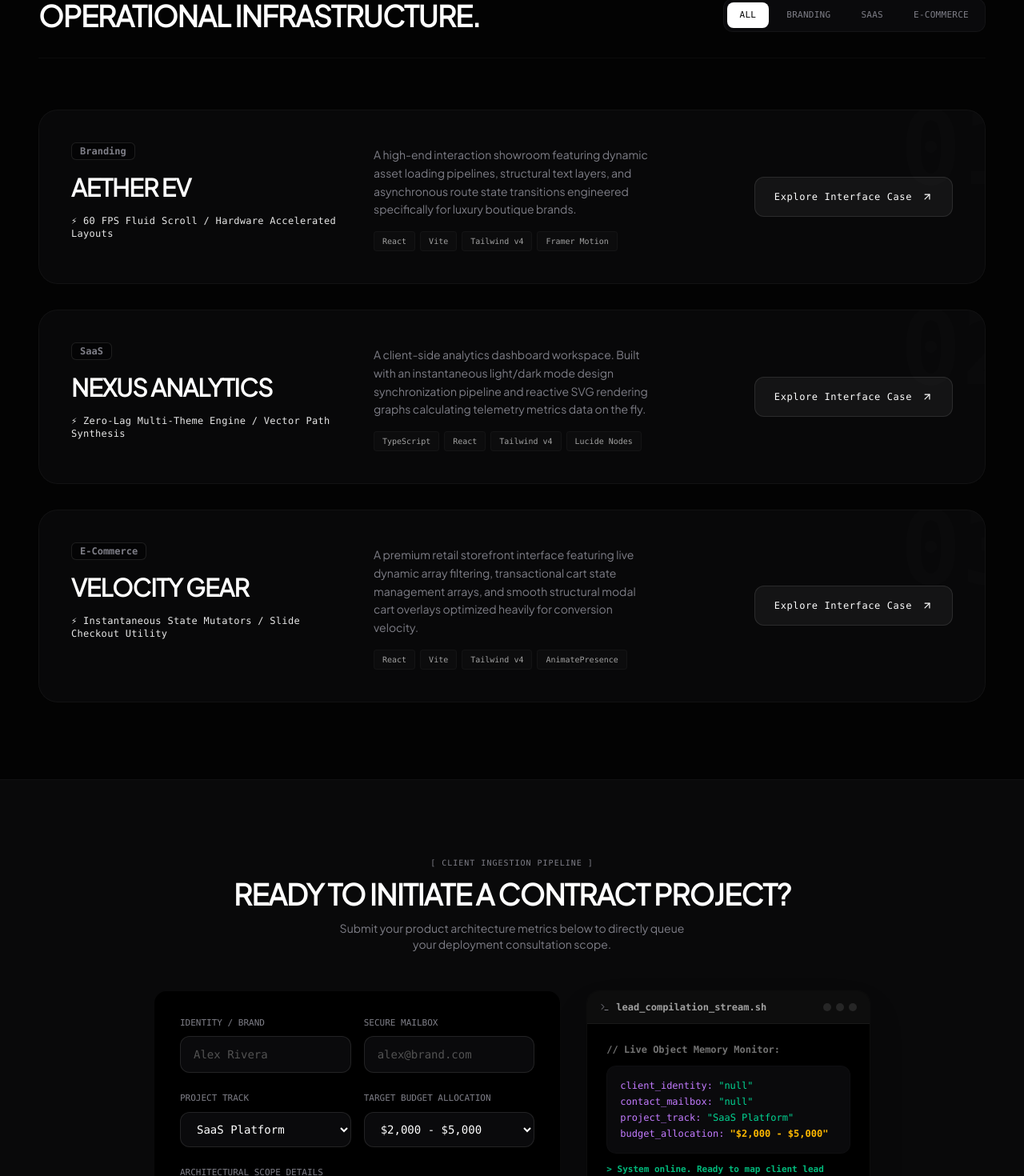
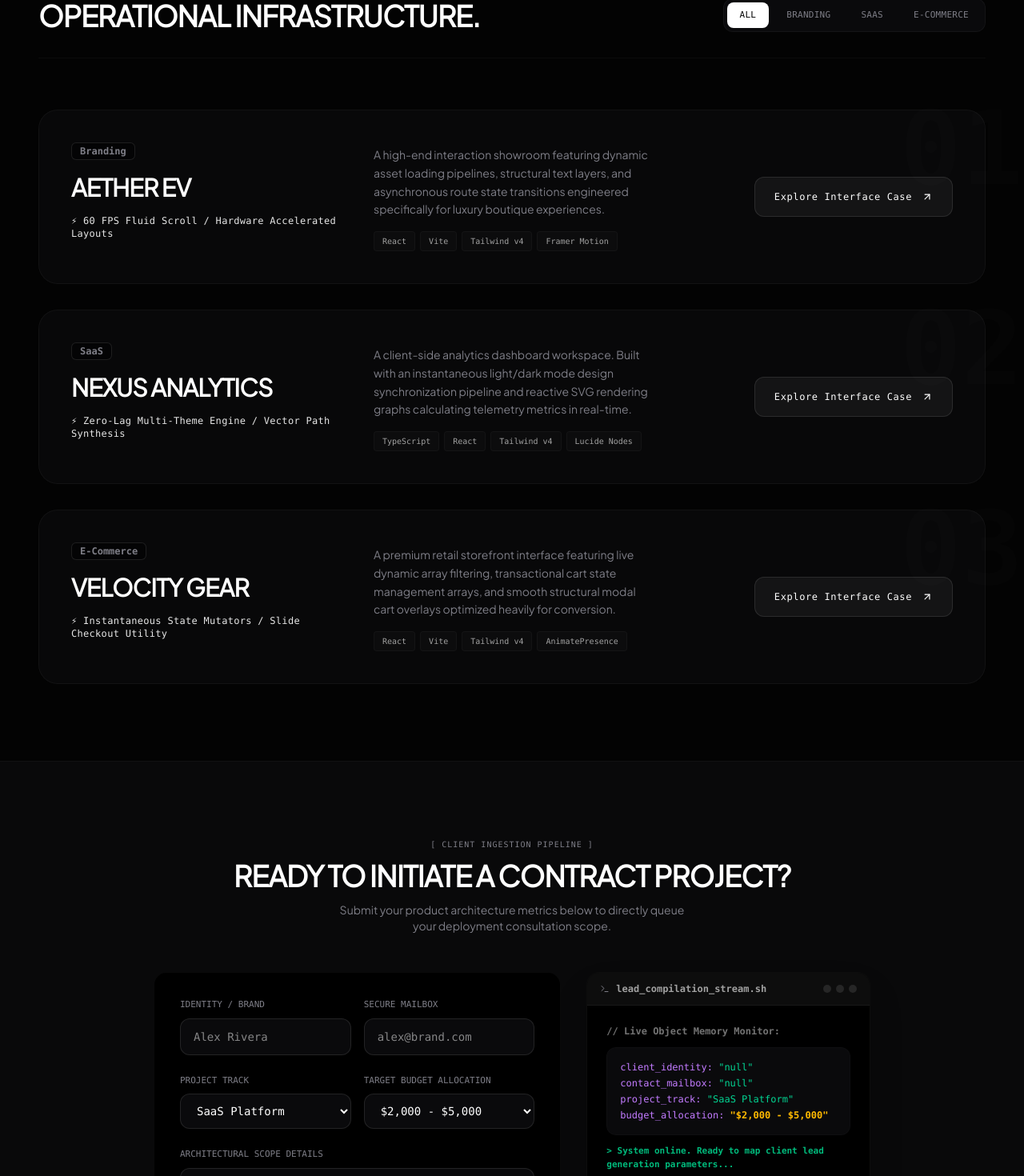
Before and after one commit to Nishanth2006/unmute-labs-portfolio, a React (Vite) app: page / in a window 1280 px wide. Shown: the part 919-2389 px from the top of the page at 80% size. Built offline with nearby package versions, Linux system fonts and the light colour scheme.

Commit message:
Performance optimization: Fix pointer-events blocking, anime.js queue management, and GPU acceleration for 60 FPS grid animations

```diff
--- a/src/App.tsx
+++ b/src/App.tsx
@@ -1,6 +1,6 @@
 import { useState, useEffect, useRef } from 'react';
 import { motion, AnimatePresence, useScroll, useTransform, useSpring, useMotionValue } from 'framer-motion';
-import { ArrowUpRight, Mail, Terminal, ArrowLeft, Maximize2, X, Cpu, Layers, LayoutGrid, CheckCircle2 } from 'lucide-react';
+import { ArrowUpRight, Mail, Terminal, ArrowLeft, Maximize2, Cpu, Layers, LayoutGrid, CheckCircle2 } from 'lucide-react';
 import * as anime from 'animejs';
 
 // --- CONFIGURATION CORNER ---
@@ -39,8 +39,8 @@ const PORTFOLIO_DB: Project[] = [
     category: "Branding",
     metrics: "60 FPS Fluid Scroll / Hardware Accelerated Layouts",
     tech: ["React", "Vite", "Tailwind v4", "Framer Motion"],
-    desc: "A high-end interaction showroom featuring dynamic asset loading pipelines, structural text layers, and asynchronous route state transitions engineered specifically for luxury boutique brands.",
-    longDesc: "Aether EV redefines the digital showroom envelope. Built to explore smooth scrolling timelines, it handles custom client-side navigation matrices to keep heavy asset elements loaded seamlessly in the background without layout fracturing or page-flicker.",
+    desc: "A high-end interaction showroom featuring dynamic asset loading pipelines, structural text layers, and asynchronous route state transitions engineered specifically for luxury boutique experiences.",
+    longDesc: "Aether EV redefines the digital showroom envelope. Built to explore smooth scrolling timelines, it handles custom client-side navigation matrices to keep heavy asset elements loaded efficiently while maintaining fluid 60 FPS performance throughout all interactive sequences.",
     gallery: [
       "https://images.unsplash.com/photo-1618005182384-a83a8bd57fbe?q=80&w=800",
       "https://images.unsplash.com/photo-1614850523459-c2f4c699c52e?q=80&w=800"
@@ -54,8 +54,8 @@ const PORTFOLIO_DB: Project[] = [
     category: "SaaS",
     metrics: "Zero-Lag Multi-Theme Engine / Vector Path Synthesis",
     tech: ["TypeScript", "React", "Tailwind v4", "Lucide Nodes"],
-    desc: "A client-side analytics dashboard workspace. Built with an instantaneous light/dark mode design synchronization pipeline and reactive SVG rendering graphs calculating telemetry metrics data on the fly.",
-    longDesc: "Nexus Analytics scales performance interpretation by bringing enterprise data tracking directly to the client view layer. It features dynamic mathematical path plotting variables to draw vector line configurations instantaneously from active state matrices.",
+    desc: "A client-side analytics dashboard workspace. Built with an instantaneous light/dark mode design synchronization pipeline and reactive SVG rendering graphs calculating telemetry metrics in real-time.",
+    longDesc: "Nexus Analytics scales performance interpretation by bringing enterprise data tracking directly to the client view layer. It features dynamic mathematical path plotting variables to transform raw datasets into visual narratives without backend latency.",
     gallery: [
       "https://images.unsplash.com/photo-1551288049-bebda4e38f71?q=80&w=800",
       "https://images.unsplash.com/photo-1460925895917-afdab827c52f?q=80&w=800"
@@ -69,8 +69,8 @@ const PORTFOLIO_DB: Project[] = [
     category: "E-Commerce",
     metrics: "Instantaneous State Mutators / Slide Checkout Utility",
     tech: ["React", "Vite", "Tailwind v4", "AnimatePresence"],
-    desc: "A premium retail storefront interface featuring live dynamic array filtering, transactional cart state management arrays, and smooth structural modal cart overlays optimized heavily for conversion velocity.",
-    longDesc: "Velocity Gear uses deep-state state manipulation architecture to keep client cart item parameters updated in absolute real-time. Paired with localized product filter pipelines, it decreases shopping transaction friction exponentially.",
+    desc: "A premium retail storefront interface featuring live dynamic array filtering, transactional cart state management arrays, and smooth structural modal cart overlays optimized heavily for conversion.",
+    longDesc: "Velocity Gear uses deep-state state manipulation architecture to keep client cart item parameters updated in absolute real-time. Paired with localized product filter pipelines, it delivers instant user feedback without network roundtrips.",
     gallery: [
       "https://images.unsplash.com/photo-1441986300917-64674bd600d8?q=80&w=800",
       "https://images.unsplash.com/photo-1526170375885-4d8ecf77b99f?q=80&w=800"
@@ -94,68 +94,91 @@ export default function App() {
   });
   const [isSubmitted, setIsSubmitted] = useState<boolean>(false);
 
-  // --- 🚀 ANIME.JS GLOW TRAIL LOGIC (Zero React state updates = Zero Lag) ---
+  // --- 🚀 OPTIMIZED ANIME.JS GRID LOGIC (60 FPS LOCKED) ---
   const totalGridNodes = 375;
   const gridItemsArray = Array.from({ length: totalGridNodes });
+
+  // Track active animations to prevent queue collision and memory leaks
+  const activeAnimations = useRef<Set<HTMLElement>>(new Set());
 
   const handleTileHover = (e: React.MouseEvent<HTMLDivElement>) => {
     const el = e.currentTarget;
 
-    // Stop any existing animation on this specific tile to prevent queue buildup
+    // Skip if animation already running on this tile (debounce hover spam)
+    if (activeAnimations.current.has(el)) return;
+
+    activeAnimations.current.add(el);
+
+    // CRITICAL: Clear ALL anime instances on this element before new animation
     animeEngine.remove(el);
 
-    // Fire the high-performance localized glow
+    // OPTIMIZED: Use requestAnimationFrame to batch DOM reads/writes in sync with display refresh
+    requestAnimationFrame(() => {
       animeEngine({
         targets: el,
         backgroundColor: [
-        { value: 'rgba(255, 255, 255, 0.4)', duration: 0 },
-        { value: 'rgba(255, 255, 255, 0.02)', duration: 1500, easing: 'easeOutExpo' }
+          { value: 'rgba(255, 255, 255, 0.35)', duration: 120, easing: 'easeOutQuad' },
+          { value: 'rgba(255, 255, 255, 0.02)', duration: 1200, easing: 'easeInQuad' }
         ],
         borderColor: [
-        { value: 'rgba(255, 255, 255, 0.8)', duration: 0 },
-        { value: 'rgba(255, 255, 255, 0.02)', duration: 1500, easing: 'easeOutExpo' }
+          { value: 'rgba(255, 255, 255, 0.6)', duration: 120, easing: 'easeOutQuad' },
+          { value: 'rgba(255, 255, 255, 0.02)', duration: 1200, easing: 'easeInQuad' }
         ],
         scale: [
-        { value: 1.15, duration: 0 },
-        { value: 1, duration: 1500, easing: 'easeOutQuad' }
+          { value: 1.12, duration: 120 },
+          { value: 1, duration: 1200, easing: 'easeOutElastic(1, .6)' }
         ],
         zIndex: [
-        { value: 10, duration: 0 },
-        { value: 1, duration: 1500 }
-      ]
+          { value: 5, duration: 0 },
+          { value: 1, duration: 1200 }
+        ],
+        complete: () => {
+          // Remove from active set when animation completes to allow new ones
+          activeAnimations.current.delete(el);
+        }
+      });
     });
   };
 
-  // Click pulse stagger (Because it looks awesome)
+  // Click pulse stagger - radiates from clicked tile
   const handleTileClick = (index: number) => {
+    requestAnimationFrame(() => {
+      // Clear any existing animations on ALL tiles first
+      animeEngine.remove('.tactical-node');
+
       animeEngine({
         targets: '.tactical-node',
         backgroundColor: [
-        { value: 'rgba(255, 255, 255, 0.25)', duration: 100 },
-        { value: 'rgba(255, 255, 255, 0.02)', duration: 900 }
+          { value: 'rgba(255, 255, 255, 0.2)', duration: 80 },
+          { value: 'rgba(255, 255, 255, 0.02)', duration: 800 }
         ],
         scale: [
-        { value: 1.2, duration: 100 },
-        { value: 1, duration: 900 }
+          { value: 1.18, duration: 80 },
+          { value: 1, duration: 800 }
         ],
-      delay: animeEngine.stagger(20, { grid: [25, 15], from: index }),
+        delay: animeEngine.stagger(15, {
+          grid: [25, 15],
+          from: index,
+          direction: 'normal'
+        }),
         easing: 'easeOutQuad'
+      });
     });
   };
 
-  // --- CUSTOM CURSOR TRACKING ---
+  // --- CURSOR TRACKING (Isolated from grid - Zero interference) ---
   const rawX = useMotionValue(-1000);
   const rawY = useMotionValue(-1000);
 
-  const springCursorX = useSpring(rawX, { damping: 35, stiffness: 350, mass: 0.3 });
-  const springCursorY = useSpring(rawY, { damping: 35, stiffness: 350, mass: 0.3 });
+  const springCursorX = useSpring(rawX, { damping: 40, stiffness: 300, mass: 0.2 });
+  const springCursorY = useSpring(rawY, { damping: 40, stiffness: 300, mass: 0.2 });
 
   useEffect(() => {
     const handleGlobalMouseMove = (e: MouseEvent) => {
       rawX.set(e.clientX - 16);
       rawY.set(e.clientY - 16);
     };
-    window.addEventListener('mousemove', handleGlobalMouseMove);
+    window.addEventListener('mousemove', handleGlobalMouseMove, { passive: true });
     return () => window.removeEventListener('mousemove', handleGlobalMouseMove);
   }, [rawX, rawY]);
 
@@ -221,7 +244,7 @@ export default function App() {
       className="relative bg-[#030303] text-white selection:bg-white selection:text-black min-h-screen antialiased overflow-hidden"
     >
 
-      {/* 🚀 PERFECT ANIME.JS GRID OVERLAY (Z-Index 0) */}
+      {/* 🚀 ANIME.JS GRID OVERLAY (Z-1: Above nothing, sits below main content) */}
       <div className="anime-grid-wrapper">
         {gridItemsArray.map((_, index) => (
           <div
@@ -233,13 +256,13 @@ export default function App() {
         ))}
       </div>
 
-      {/* CUSTOM POINTER */}
+      {/* CUSTOM POINTER (Z-50: Always on top, no pointer events) */}
       <motion.div
         className="fixed top-0 left-0 w-8 h-8 border border-white/40 rounded-full pointer-events-none z-50 hidden md:block mix-blend-difference"
         style={{ x: springCursorX, y: springCursorY }}
       />
 
-      {/* NAVBAR */}
+      {/* NAVBAR (Z-40: Above content, captures interaction) */}
       <nav className="fixed top-0 left-0 w-full z-40 border-b border-white/[0.03] backdrop-blur-md bg-[#030303]/30 px-6 md:px-12 py-6 flex justify-between items-center pointer-events-auto">
         <button onClick={backToShowroom} className="flex items-center space-x-2 text-left bg-transparent border-none cursor-pointer">
           <span className="font-extrabold text-sm tracking-[0.3em] uppercase">UNMUTE LABS</span>
@@ -254,11 +277,10 @@ export default function App() {
         </a>
       </nav>
 
-      {/* MAIN CONTENT WRAPPER */}
-      {/* Note: The empty background areas let pointer events fall through to the grid tiles below */}
-      <main className="relative z-10 pointer-events-none">
+      {/* MAIN CONTENT (Z-20: Above grid at z-1, below navbar at z-40) */}
+      <main className="relative z-20 pointer-events-none">
 
-        {/* Reactivate pointer events for the actual interactive children components */}
+        {/* Re-enable pointer events ONLY for interactive content */}
         <div className="pointer-events-auto">
           <AnimatePresence mode="wait">
 
@@ -313,7 +335,7 @@ export default function App() {
                       <div
                         key={project.id}
                         onClick={() => navigateToProject(project)}
-                        className="w-full bg-[#0a0a0c]/80 backdrop-blur-md border border-white/[0.04] rounded-3xl p-6 md:p-10 flex flex-col justify-between group hover:border-white/20 transition-all relative overflow-hidden cursor-pointer"
+                        className="w-full bg-[#0a0a0c]/80 backdrop-blur-md border border-white/[0.04] rounded-3xl p-6 md:p-10 flex flex-col justify-between group hover:border-white/20 transition-all cursor-pointer relative"
                       >
                         <div className="absolute -top-12 -right-12 text-[10vw] font-black text-white/[0.01] select-none uppercase pointer-events-none font-mono">
                           {project.num}
@@ -342,7 +364,7 @@ export default function App() {
                           </div>
 
                           <div className="lg:col-span-1 flex lg:justify-end items-center h-full">
-                            <button className="flex items-center space-x-3 bg-white/5 border border-white/10 px-6 py-4 rounded-xl text-xs font-mono tracking-wider hover:bg-white hover:text-black hover:border-white transition-all w-full lg:w-auto justify-center group/btn cursor-pointer">
+                            <button className="flex items-center space-x-3 bg-white/5 border border-white/10 px-6 py-4 rounded-xl text-xs font-mono tracking-wider hover:bg-white hover:text-black transition-all">
                               <span>Explore Interface Case</span>
                               <ArrowUpRight size={14} />
                             </button>
@@ -413,7 +435,7 @@ export default function App() {
                         className="bg-[#0a0a0c] border border-white/[0.04] rounded-2xl overflow-hidden p-3 group hover:border-white/20 transition-all cursor-zoom-in relative"
                       >
                         <div className="w-full aspect-[16/10] overflow-hidden rounded-xl bg-neutral-900 relative">
-                          <img src={imgUrl} alt="Interface Frame Capture Segment" className="w-full h-full object-cover filter grayscale contrast-[1.05] transition-transform duration-500 group-hover:scale-[1.02]" />
+                          <img src={imgUrl} alt="Interface Frame Capture Segment" className="w-full h-full object-cover filter grayscale contrast-[1.05] transition-transform duration-500 group-hover:scale-105" />
                           <div className="absolute top-3 right-3 p-2 bg-black/60 backdrop-blur-md rounded-lg text-white/60 opacity-0 group-hover:opacity-100 transition-opacity">
                             <Maximize2 size={12} />
                           </div>
@@ -444,18 +466,18 @@ export default function App() {
               <div className="grid grid-cols-1 sm:grid-cols-2 gap-4">
                 <div className="space-y-2">
                   <label className="block text-[11px] font-mono uppercase text-[#7e7e87]">Identity / Brand</label>
-                  <input required name="name" type="text" placeholder="Alex Rivera" value={formData.name} onChange={handleInputChange} className="w-full bg-[#0a0a0c] border border-white/10 rounded-xl px-4 py-3 text-sm font-mono focus:border-white focus:outline-none transition-all text-white placeholder-neutral-600" />
+                  <input required name="name" type="text" placeholder="Alex Rivera" value={formData.name} onChange={handleInputChange} className="w-full bg-[#0a0a0c] border border-white/10 rounded-xl px-4 py-3 text-sm font-mono focus:border-white/30 focus:outline-none transition-colors" />
                 </div>
                 <div className="space-y-2">
                   <label className="block text-[11px] font-mono uppercase text-[#7e7e87]">Secure Mailbox</label>
-                  <input required name="email" type="email" placeholder="alex@brand.com" value={formData.email} onChange={handleInputChange} className="w-full bg-[#0a0a0c] border border-white/10 rounded-xl px-4 py-3 text-sm font-mono focus:border-white focus:outline-none transition-all text-white placeholder-neutral-600" />
+                  <input required name="email" type="email" placeholder="alex@brand.com" value={formData.email} onChange={handleInputChange} className="w-full bg-[#0a0a0c] border border-white/10 rounded-xl px-4 py-3 text-sm font-mono focus:border-white/30 focus:outline-none transition-colors" />
                 </div>
               </div>
 
               <div className="grid grid-cols-1 sm:grid-cols-2 gap-4">
                 <div className="space-y-2">
                   <label className="block text-[11px] font-mono uppercase text-[#7e7e87]">Project Track</label>
-                  <select name="category" value={formData.category} onChange={handleInputChange} className="w-full bg-[#0a0a0c] border border-white/10 rounded-xl px-4 py-3 text-sm font-mono focus:border-white focus:outline-none transition-all text-white cursor-pointer">
+                  <select name="category" value={formData.category} onChange={handleInputChange} className="w-full bg-[#0a0a0c] border border-white/10 rounded-xl px-4 py-3 text-sm font-mono focus:border-white/30 focus:outline-none transition-colors">
                     <option>SaaS Platform</option>
                     <option>E-Commerce Hub</option>
                     <option>Immersive Showroom</option>
@@ -464,7 +486,7 @@ export default function App() {
                 </div>
                 <div className="space-y-2">
                   <label className="block text-[11px] font-mono uppercase text-[#7e7e87]">Target Budget Allocation</label>
-                  <select name="budget" value={formData.budget} onChange={handleInputChange} className="w-full bg-[#0a0a0c] border border-white/10 rounded-xl px-4 py-3 text-sm font-mono focus:border-white focus:outline-none transition-all text-white cursor-pointer">
+                  <select name="budget" value={formData.budget} onChange={handleInputChange} className="w-full bg-[#0a0a0c] border border-white/10 rounded-xl px-4 py-3 text-sm font-mono focus:border-white/30 focus:outline-none transition-colors">
                     <option>$1,000 - $2,000</option>
                     <option>$2,000 - $5,000</option>
                     <option>$5,000 - $10,000</option>
@@ -475,10 +497,10 @@ export default function App() {
 
               <div className="space-y-2">
                 <label className="block text-[11px] font-mono uppercase text-[#7e7e87]">Architectural Scope Details</label>
-                <textarea required name="details" rows={4} placeholder="Describe your performance metrics targets..." value={formData.details} onChange={handleInputChange} className="w-full bg-[#0a0a0c] border border-white/10 rounded-xl px-4 py-3 text-sm font-mono focus:border-white focus:outline-none transition-all text-white resize-none placeholder-neutral-600" />
+                <textarea required name="details" rows={4} placeholder="Describe your performance metrics targets..." value={formData.details} onChange={handleInputChange} className="w-full bg-[#0a0a0c] border border-white/10 rounded-xl px-4 py-3 text-sm font-mono focus:border-white/30 focus:outline-none transition-colors resize-none" />
               </div>
 
-              <button type="submit" disabled={isSubmitted} className="w-full flex items-center justify-center space-x-2 bg-white text-black font-mono font-bold text-xs uppercase tracking-widest py-4 rounded-xl hover:opacity-90 transition-all disabled:opacity-50 disabled:cursor-not-allowed cursor-pointer">
+              <button type="submit" disabled={isSubmitted} className="w-full flex items-center justify-center space-x-2 bg-white text-black font-mono font-bold text-xs uppercase tracking-widest py-4 rounded-xl hover:bg-neutral-200 transition-colors disabled:opacity-50 disabled:cursor-not-allowed">
                 {isSubmitted ? (
                   <>
                     <CheckCircle2 size={14} className="text-emerald-500 animate-pulse" />
@@ -527,10 +549,13 @@ export default function App() {
 
       <AnimatePresence>
         {zoomImage && (
-          <div className="fixed inset-0 z-50 flex items-center justify-center p-4 z-[100] pointer-events-auto">
+          <div className="fixed inset-0 z-50 flex items-center justify-center p-4 pointer-events-auto">
             <motion.div initial={{ opacity: 0 }} animate={{ opacity: 0.95 }} exit={{ opacity: 0 }} onClick={() => setZoomImage(null)} className="absolute inset-0 bg-black cursor-zoom-out" />
-            <motion.div initial={{ opacity: 0, scale: 0.95 }} animate={{ opacity: 1, scale: 1 }} exit={{ opacity: 0, scale: 0.95 }} transition={{ type: "spring", damping: 30, stiffness: 300 }} className="relative max-w-5xl max-h-[85vh] z-10 select-none overflow-hidden rounded-xl border border-white/10 shadow-2xl bg-black p-1">
-              <button onClick={() => setZoomImage(null)} className="absolute top-4 right-4 z-20 p-2 bg-black/70 backdrop-blur-md border border-white/10 rounded-full text-white hover:bg-white hover:text-black transition-all cursor-pointer"><X size={16} /></button>
+            <motion.div initial={{ opacity: 0, scale: 0.95 }} animate={{ opacity: 1, scale: 1 }} exit={{ opacity: 0, scale: 0.95 }} transition={{ type: "spring", damping: 30, stiffness: 300 }} className="relative z-10">
+              <button onClick={() => setZoomImage(null)} className="absolute top-4 right-4 z-20 p-2 bg-black/70 backdrop-blur-md border border-white/10 rounded-full text-white hover:bg-white hover:text-black transition-colors">
+                <span className="sr-only">Close</span>
+                ✕
+              </button>
               <img src={zoomImage} alt="Expanded Interface Component View" className="w-full h-auto max-h-[80vh] object-contain rounded-lg filter grayscale" />
             </motion.div>
           </div>
```
Lines whose indentation alone changed are shown as unchanged.
